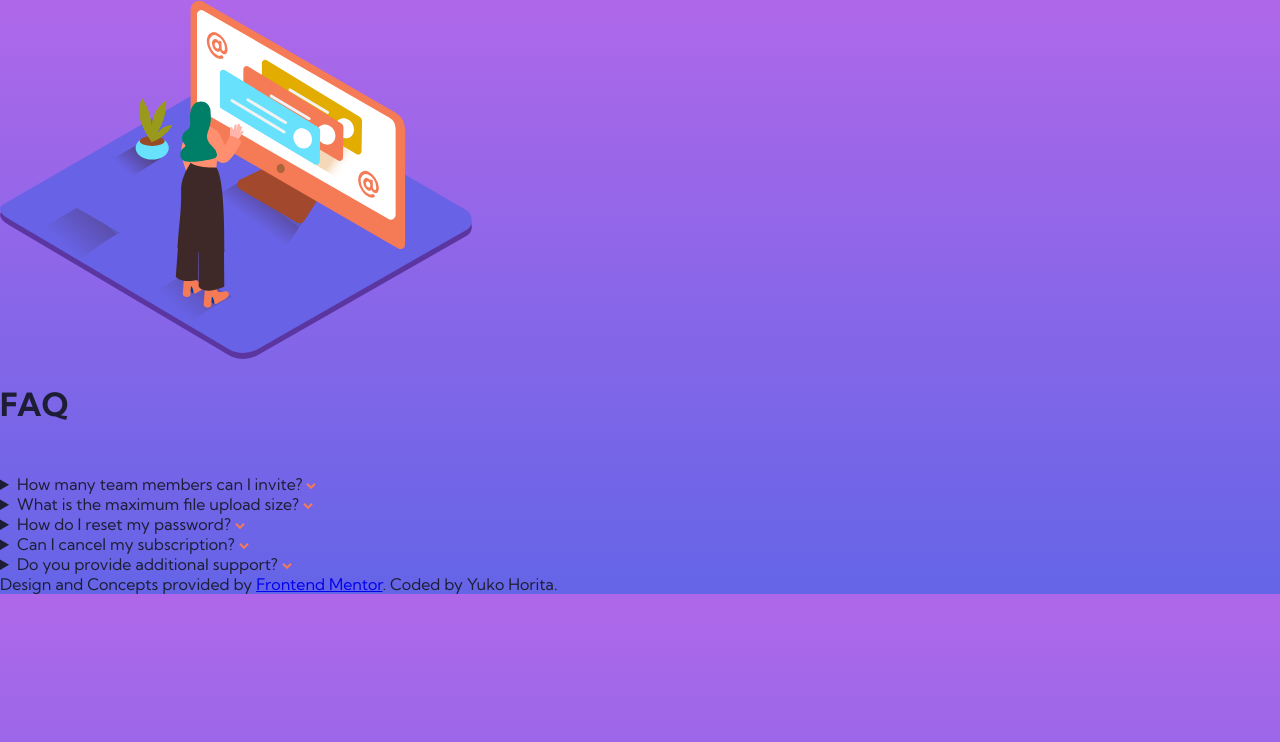
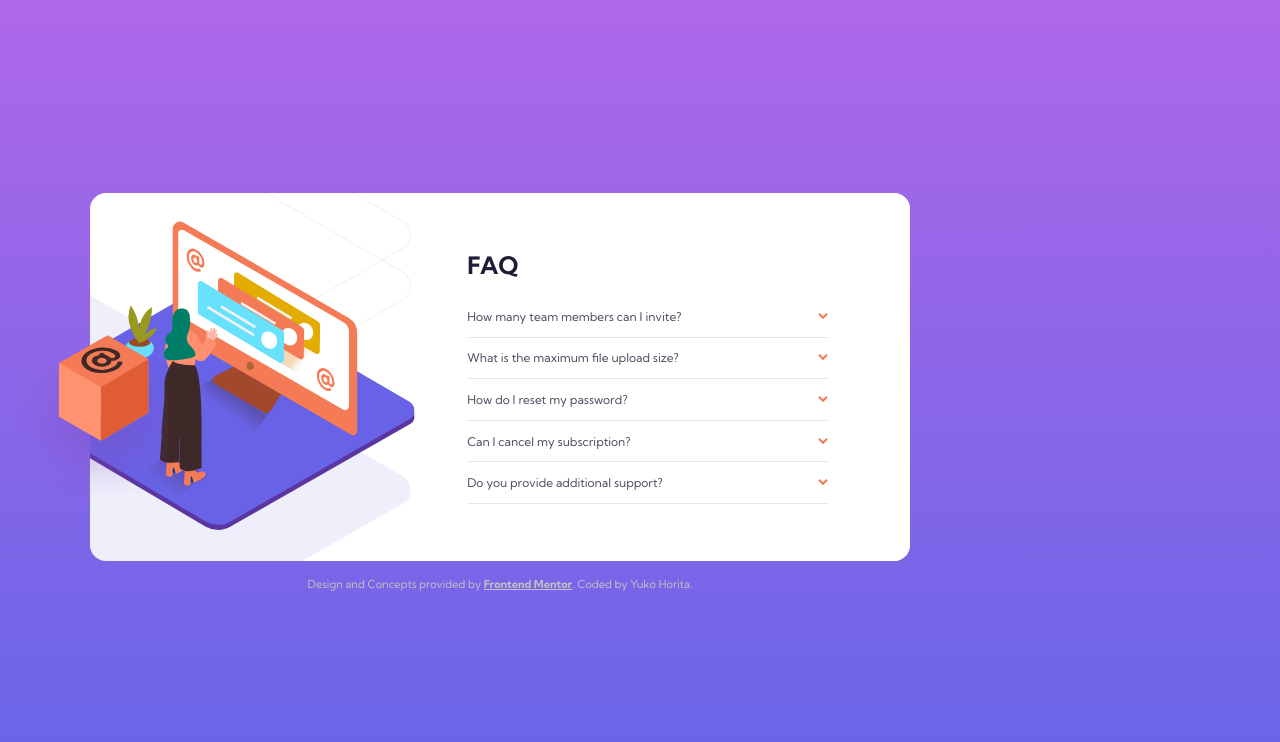
Before and after one commit to Sloth247/Accordion-Card, a plain HTML site: page index.html in a window 1280 px wide. Drawn offline with Linux system fonts and the light colour scheme.

Commit message:
Update app.css

```diff
--- a/app.css
+++ b/app.css
@@ -1,107 +1,182 @@
-* {
-    box-sizing: border-box;
+html {
+  font-size: 100%;
+  box-sizing: border-box;
+}
+*,
+*::before,
+*::after {
+  margin: 0;
+  padding: 0;
+  box-sizing: inherit;
 }
 
 body {
-    max-width: 1440px;
-    font-family: 'Kumbh Sans', sans-serif;
-    background: linear-gradient(hsl(273, 75%, 66%), hsl(240, 73%, 65%));
-    margin: 0;
-    padding: 0;
-    color: hsl(238, 29%, 16%);
-
+  font-family: "Kumbh Sans", sans-serif;
+  color: hsl(240, 6%, 50%);
+  font-size: 0.75rem;
+  max-width: 100%;
+  min-height: 100vh;
+  display: grid;
+  align-content: center;
+  padding: 15% 7%;
+  background-image: linear-gradient(
+    to bottom,
+    hsl(273, 75%, 66%),
+    hsl(240, 73%, 65%)
+  );
+  background-repeat: no-repeat;
 }
 
-#inner-container {
-    width: 1000px;
-    background-color: #fff;
-    margin: 10% auto;
-    border: solid transparent;
-    border-radius: 20px;
-    display: flex;
-    justify-content: space-between;
-    align-items: center;
-    position: relative;
-    background-image: url('images/bg-pattern-desktop.svg');
-    background-position: -400px -150px;
-    background-repeat: no-repeat;
-    background-size: 800px 800px ;
+img {
+  display: inline-block;
 }
 
-#left-container {
-    width: 500px;
-
+a {
+  text-decoration: none;
+  color: inherit;
+}
+li {
+  list-style: none;
 }
 
-#left-container .woman {
-    position: relative;
-    top: 0px;
-    left: -70px;
-    z-index: 0;
-    overflow: hidden;
-
+button {
+  background-color: transparent;
+  border: none;
+  cursor: pointer;
 }
 
-#left-container .box {
-    position: absolute;
-    top: 230px;
-    left: -100px;
+.main--container {
+  display: flex;
+  flex-direction: column;
+  align-items: center;
+  width: 100%;
+  margin: 0 auto;
 }
 
-#right-container {
-    width: 40%;
-    margin: 60px 80px;
+.main__img-container {
+  z-index: 1;
 }
 
-h1 {
-    margin-bottom: 50px;
+.main__card {
+  position: relative;
+  top: -6rem;
+  background-color: #fff;
+  border-radius: 1rem;
+  padding: 0 7% 15% 7%;
+  width: 100%;
+  background-image: url("./images/bg-pattern-mobile.svg");
+  background-repeat: no-repeat;
+  background-position: top center;
+  box-shadow: 0 1rem 1.5rem rgba(0, 0, 0, 0.15);
 }
 
-.faq-container {
-    margin: 0 auto;
-    font-size: 12px;
-}
-.faq {
-    background-color: transparent;
-    border-bottom: solid 1px hsl(240, 5%, 91%);
-    margin: 20px 0;
-    padding: 0 0 10px 0;
-    position: relative;
-    overflow: hidden;
-    transition: 0.3s ease;
+.main__title {
+  text-align: center;
+  margin: 8rem 0 1rem 0;
+  color: hsl(238, 29%, 16%);
 }
 
-
-
-.faq-title {
-    font-weight: normal;
-    cursor: pointer;
+.main__accordion--item {
+  border-bottom: 1px solid hsl(240, 5%, 91%);
+  padding: 0.8rem 0;
 }
-.faq-title:hover, .fac-title:focus {
-    color: hsl(14, 88%, 65%);
+.main__accordion--item p {
+  padding-top: 0.5rem;
 }
 
-.faq.active .faq-title {
-    font-weight: bold;
-
+details[open] > summary > img {
+  transform: rotate(180deg);
 }
-.faq-text {
-    display: none;
-}
-.faq.active .faq-text {
-    display: block;
+details[open] > summary {
+  font-weight: bold;
+  color: hsl(238, 29%, 16%);
 }
 
-.faq-toggle {
-    background-color: transparent;
-    border: 0;
-    cursor: pointer;
+details:not([open]) > summary:hover {
+  color: hsl(14, 88%, 65%);
+}
+
+.main__accordion--title {
+  color: hsl(237, 12%, 33%);
+  list-style: none;
+  display: flex;
+  justify-content: space-between;
+  align-items: center;
+  cursor: pointer;
+}
+
+.main__accordion--title::-webkit-details-marker {
+  display: none;
+}
+
+.attribution {
+  padding: 1rem;
+  font-size: 11px;
+  text-align: center;
+  color: rgb(194, 194, 194);
+}
+.attribution a {
+  font-weight: bold;
+  text-decoration: underline;
+}
+
+@media screen and (min-width: 640px) {
+  body {
+    max-width: 62.5rem;
+    display: block;
+  }
+  .main {
+    background-color: #fff;
+    border-radius: 1rem;
+    background-image: url("./images/bg-pattern-desktop.svg");
+    background-repeat: no-repeat;
+    background-size: 80%;
+    background-position: -21rem -10rem;
+    margin: 0 auto;
+    position: relative;
+  }
+  .main::after {
+    content: "";
+    background-image: url("images/illustration-box-desktop.svg");
     position: absolute;
-    top: 10px;
-    right: 20px;
-    width: 20px;
-    height: 20px;
+    top: 38%;
+    left: -10%;
+    background-repeat: no-repeat;
+    z-index: 2;
+    width: 10rem;
+    height: 10rem;
+  }
+  .main--container {
+    flex-direction: row;
+    overflow: hidden;
+  }
+  .main__title {
+    margin: 0;
+    text-align: left;
+    margin-bottom: 1rem;
+  }
+  .main__img-container {
+    width: 45%;
+    position: relative;
+  }
+
+  .main__img-container img {
+    width: 110%;
+    transform: translateX(-20%);
+  }
+
+  .main__card {
+    padding: 7% 10% 7% 1%;
+    top: 0;
+    background-image: none;
+    width: 55%;
+    box-shadow: none;
+  }
 }
-.faq.active .faq-toggle {
-    transform: rotate(180deg);
+@media screen and (min-width: 641px) and (max-width: 64.5rem) {
+  .main::after {
+    background-size: 95%;
+    top: 40%;
+    left: -9%;
+  }
 }
```
